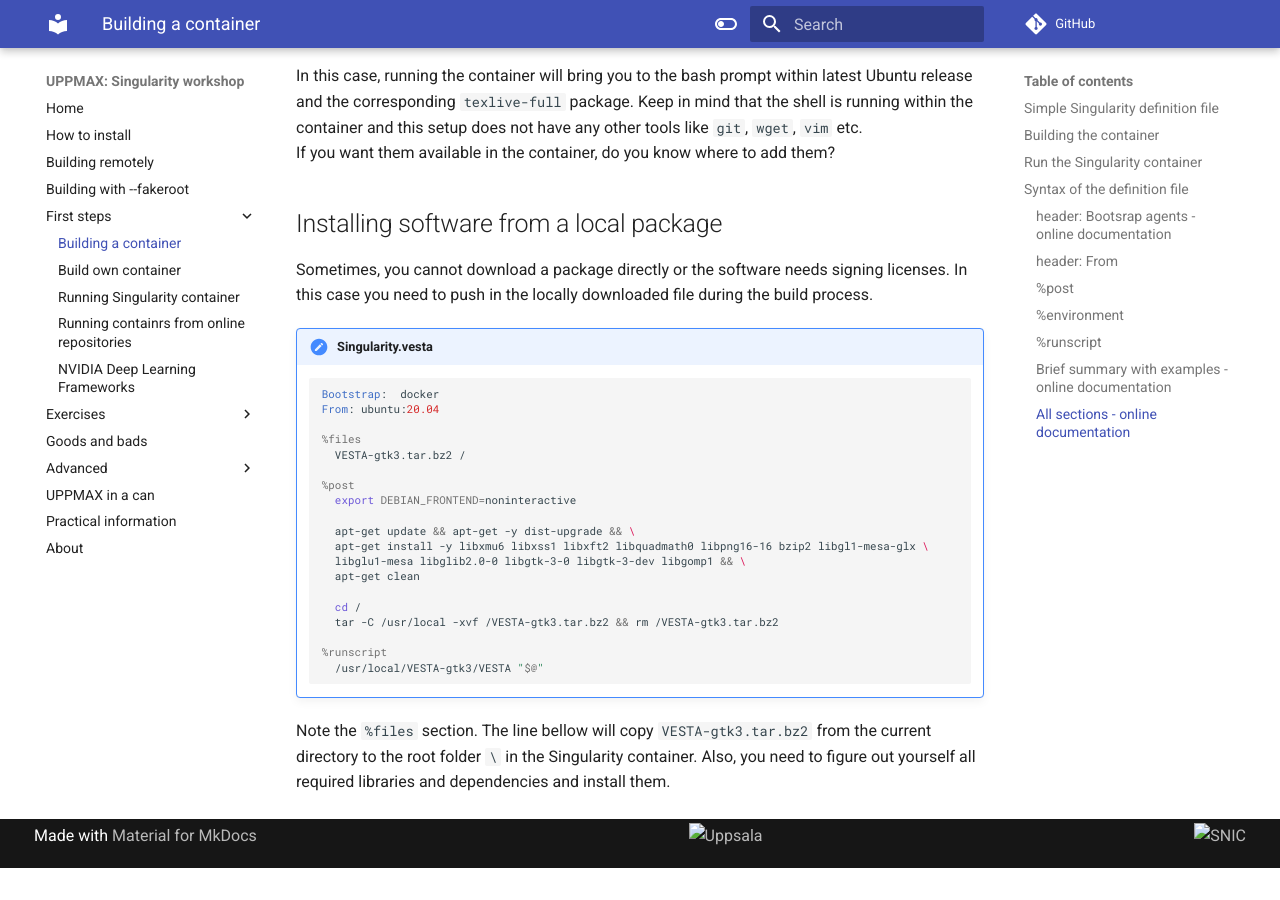
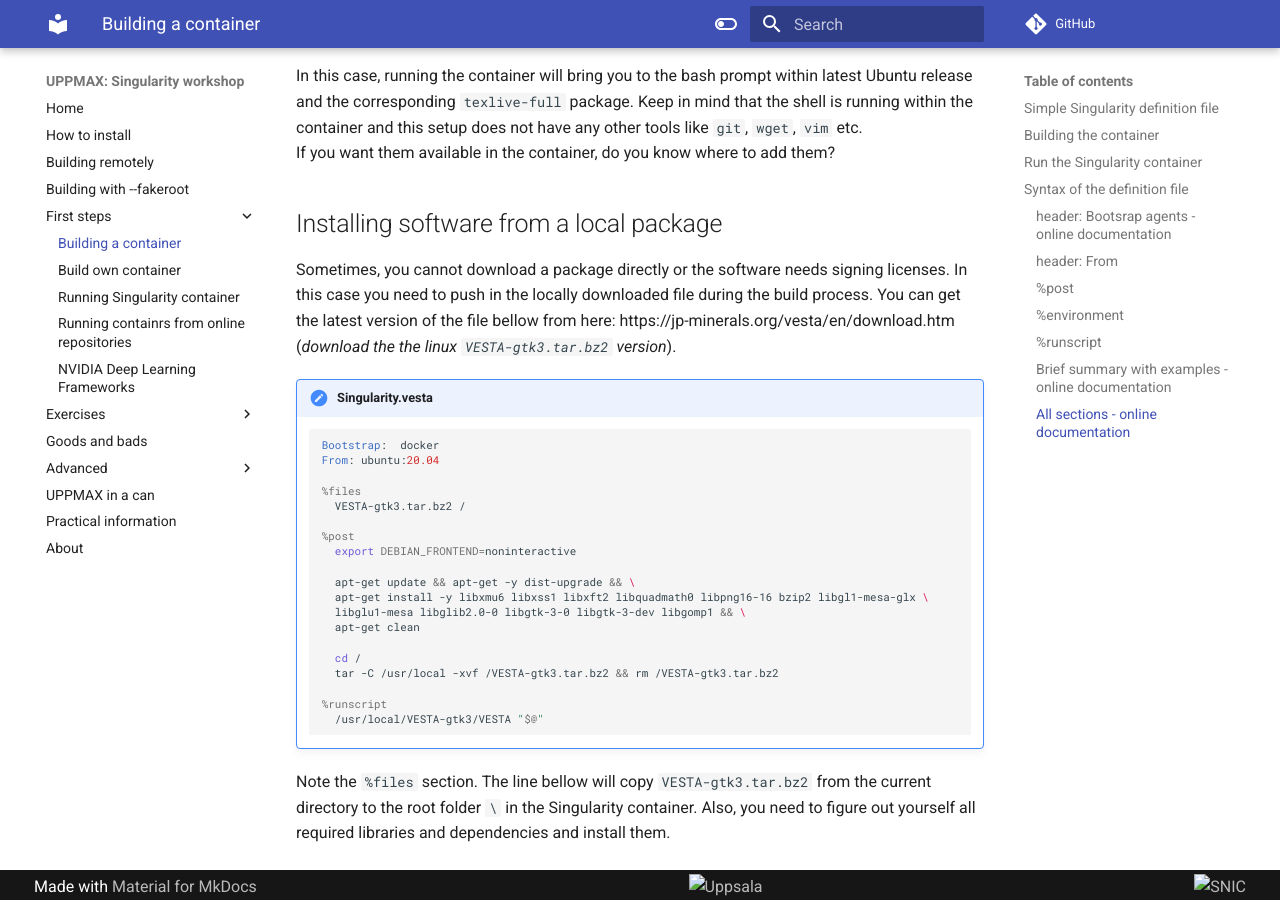
Before and after one commit to pmitev/UPPMAX-Singularity-workshop, an MkDocs documentation site: the page built from docs/build_container.md, in a window 1280 px wide and 900 px high, scrolled down 3563 px. Built offline with MkDocs 1.6.1 and Material for MkDocs 9.7.7, drawn with Linux system fonts in a browser that asks for light colours; comment, search, counter and statistics services are not loaded; before the commit the page ends 4431 px from its top, so only the background shows below that.

Commit message:
minor edit

````diff
--- a/docs/build_container.md
+++ b/docs/build_container.md
@@ -134,7 +134,7 @@ In this case, running the container will bring you to the bash prompt within lat
 If you want them available in the container, do you know where to add them?
 
 ## Installing software from a local package
-Sometimes, you cannot download a package directly or the software needs signing licenses. In this case you need to push in the locally downloaded file during the build process.
+Sometimes, you cannot download a package directly or the software needs signing licenses. In this case you need to push in the locally downloaded file during the build process. You can get the latest version of the file bellow from here: https://jp-minerals.org/vesta/en/download.htm (_download the the linux `VESTA-gtk3.tar.bz2` version_).
 
 !!! note "Singularity.vesta"
     ``` singularity
````
